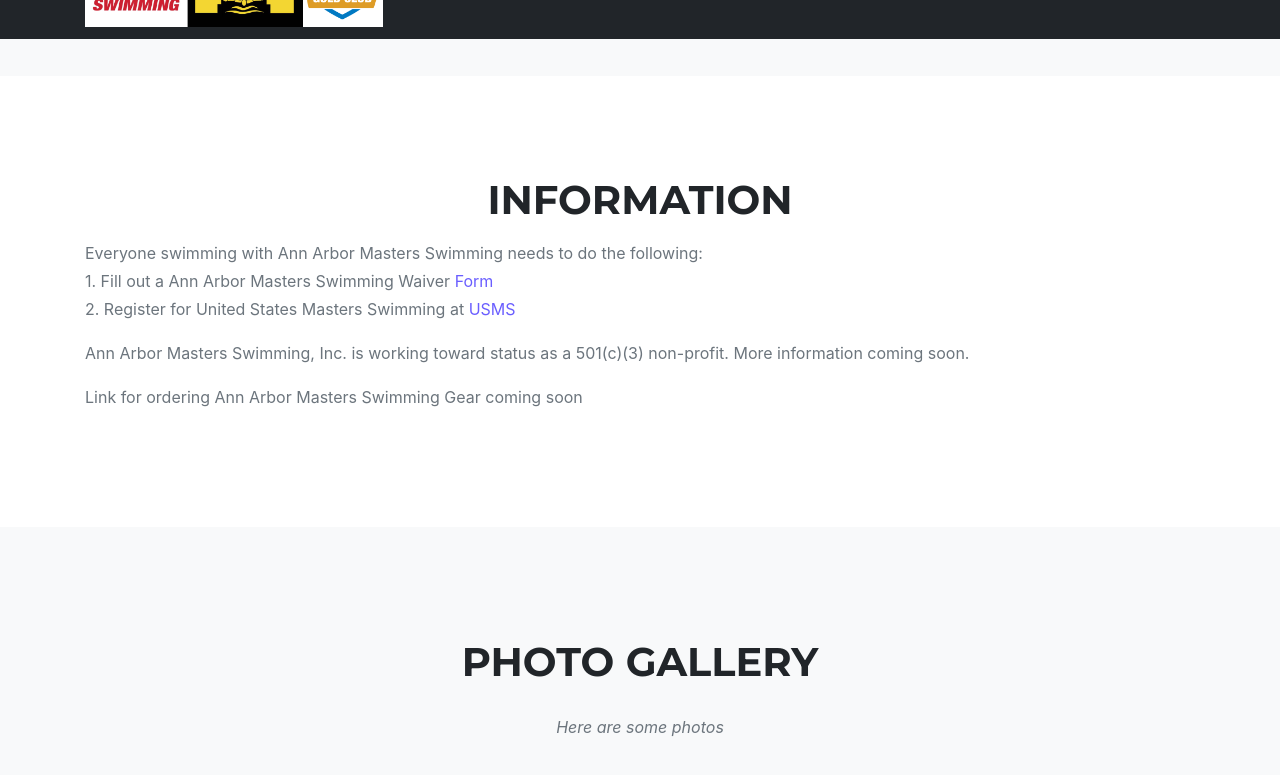
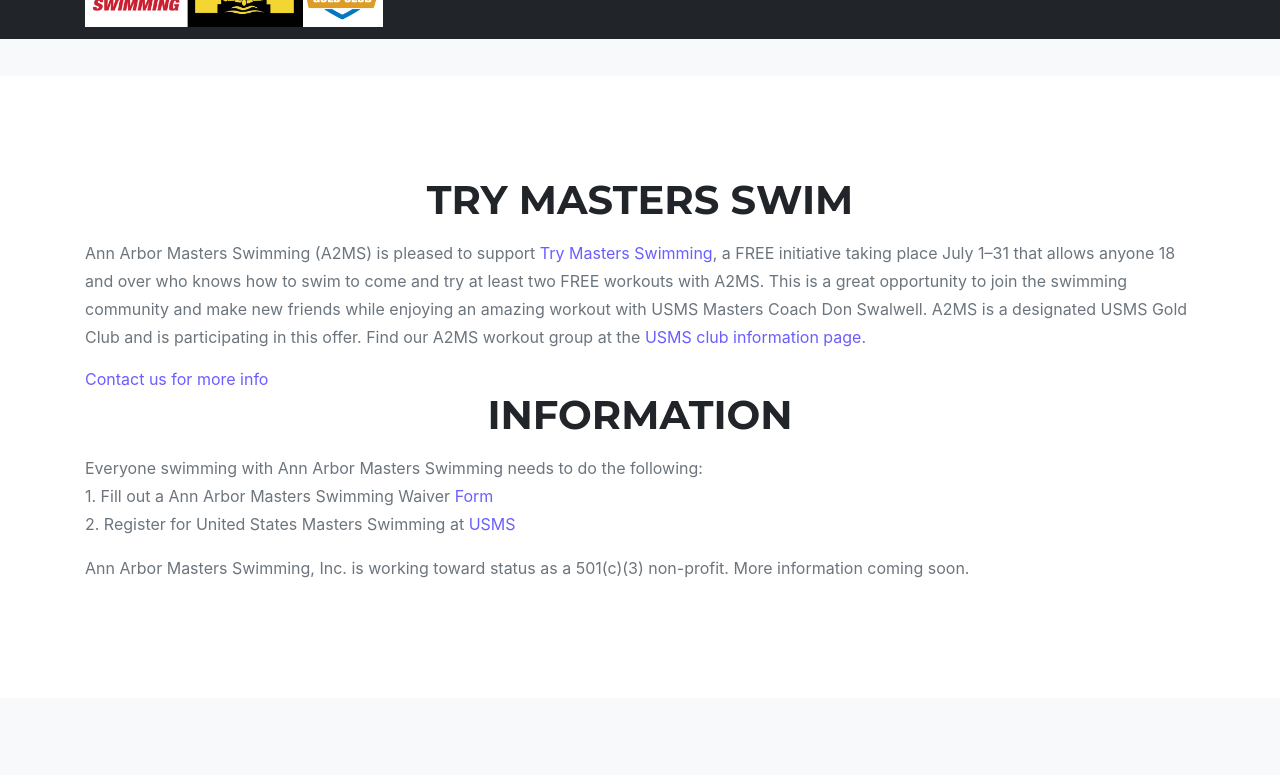
Before and after one commit to AnnArborMastersSwimming/annarbormastersswimming.github.io, a Jekyll site: the page built from index.md, in a window 1280 px wide and 900 px high, scrolled down 2397 px, cut to the strip 85-860 px from the top of the window. Built offline with Jekyll 4.4.1, drawn with Linux system fonts in a browser that asks for light colours; some web fonts are replaced.

Commit message:
Added Try Masters Swimming promotion text. Removed link for merch coming soon

```diff
--- a/_data/sitetext.yml
+++ b/_data/sitetext.yml
@@ -52,8 +52,9 @@ Year award. Coach Don welcomes everyone.  We are appreciative of his expertise."
    1. Fill out a Ann Arbor Masters Swimming Waiver [Form](https://forms.gle/brqVFj8Hs4sCET1e8)<br>
    2. Register for United States Masters Swimming at [USMS](https://www.usms.org/join-usms/join-or-renew)<br>"
     org_text: "Ann Arbor Masters Swimming, Inc. is working toward status as a  501(c)(3) non-profit. More information coming soon.<br>"
-    merch_text: "Link for ordering Ann Arbor Masters Swimming Gear coming soon"
-
+    merch_text: ""
+    try_us_title: "TRY MASTERS SWIM"
+    try_us_text: "Ann Arbor Masters Swimming (A2MS) is pleased to support [Try Masters Swimming](https://www.usms.org/join-usms/try-masters-swimming), a FREE initiative taking place July 1–31 that allows anyone 18 and over who knows how to swim to come and try at least two FREE workouts with A2MS. This is a great opportunity to join the swimming community and make new friends while enjoying an amazing workout with USMS Masters Coach Don Swalwell.  A2MS is a designated USMS Gold Club and is participating in this offer. Find our A2MS workout group at the [USMS club information page](https://www.usms.org/clubs)."
 
   portfolio:
     title: "Photo Gallery"
--- a/_includes/info.html
+++ b/_includes/info.html
@@ -1,5 +1,16 @@
-<section class="page-section" id="{{ site.data.sitetext[site.locale].info.section | default: "info" }}">
+<section class="page-section" id="{{ site.data.sitetext[site.locale].info.section | default: " info" }}">
   <div class="container">
+    <div class="row">
+      <div class="col-lg-12 text-center">
+        <h2 class="section-heading text-uppercase">{{ site.data.sitetext[site.locale].info.try_us_title }}</h2>
+      </div>
+    </div>
+    <div class="row">
+      <div class="col text-left mx-auto">
+        <div class="large text-muted">{{ site.data.sitetext[site.locale].info.try_us_text | markdownify }}</div>
+        <a href="mailto:{{ site.email | encode_email }}" title="Contact us">Contact us for more info</a>
+      </div>
+    </div>
     <div class="row">
       <div class="col-lg-12 text-center">
         <h2 class="section-heading text-uppercase">{{ site.data.sitetext[site.locale].info.title }}</h2>
```
Also changed, not shown: Gemfile.lock. Lines whose indentation alone changed are shown as unchanged.
